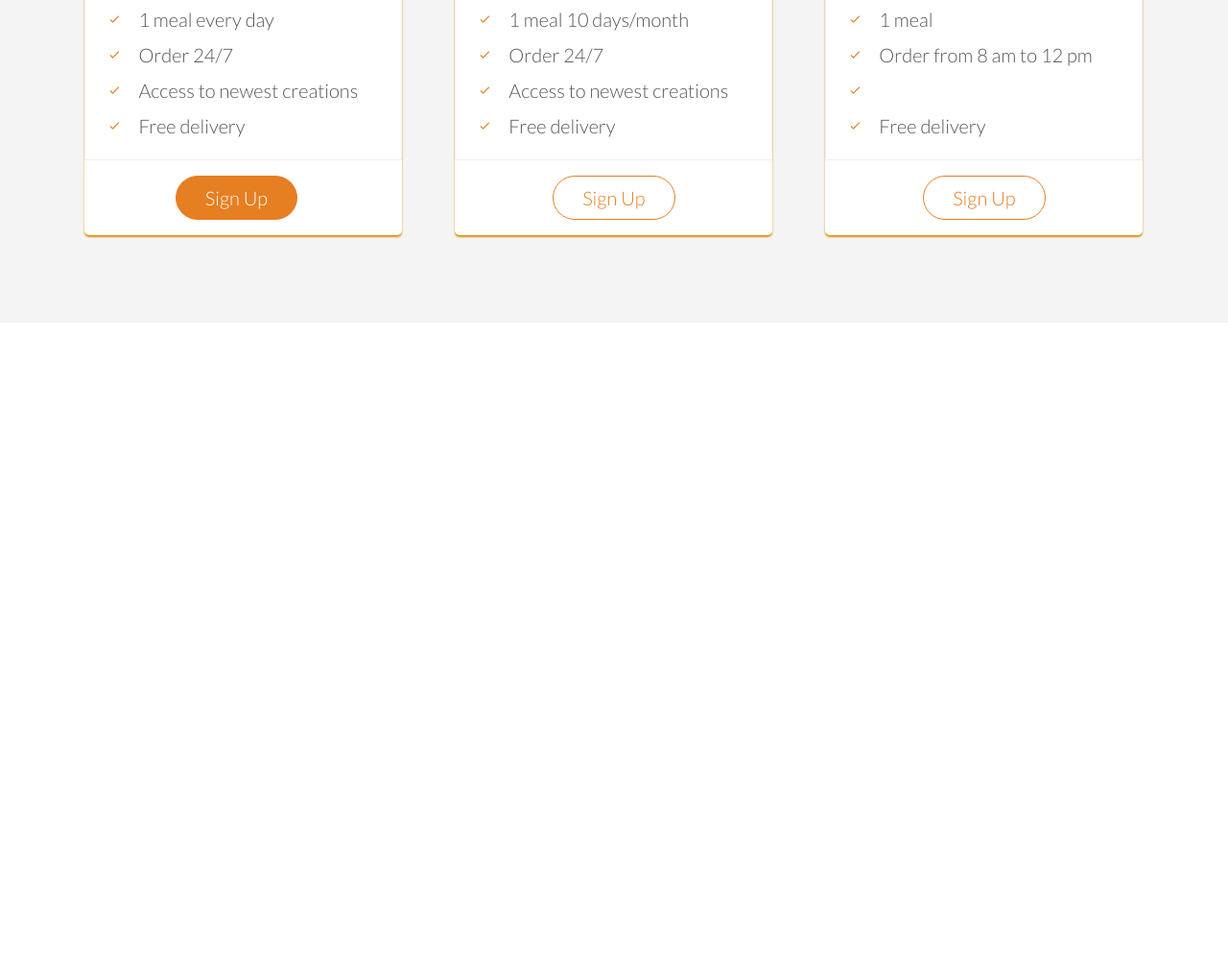
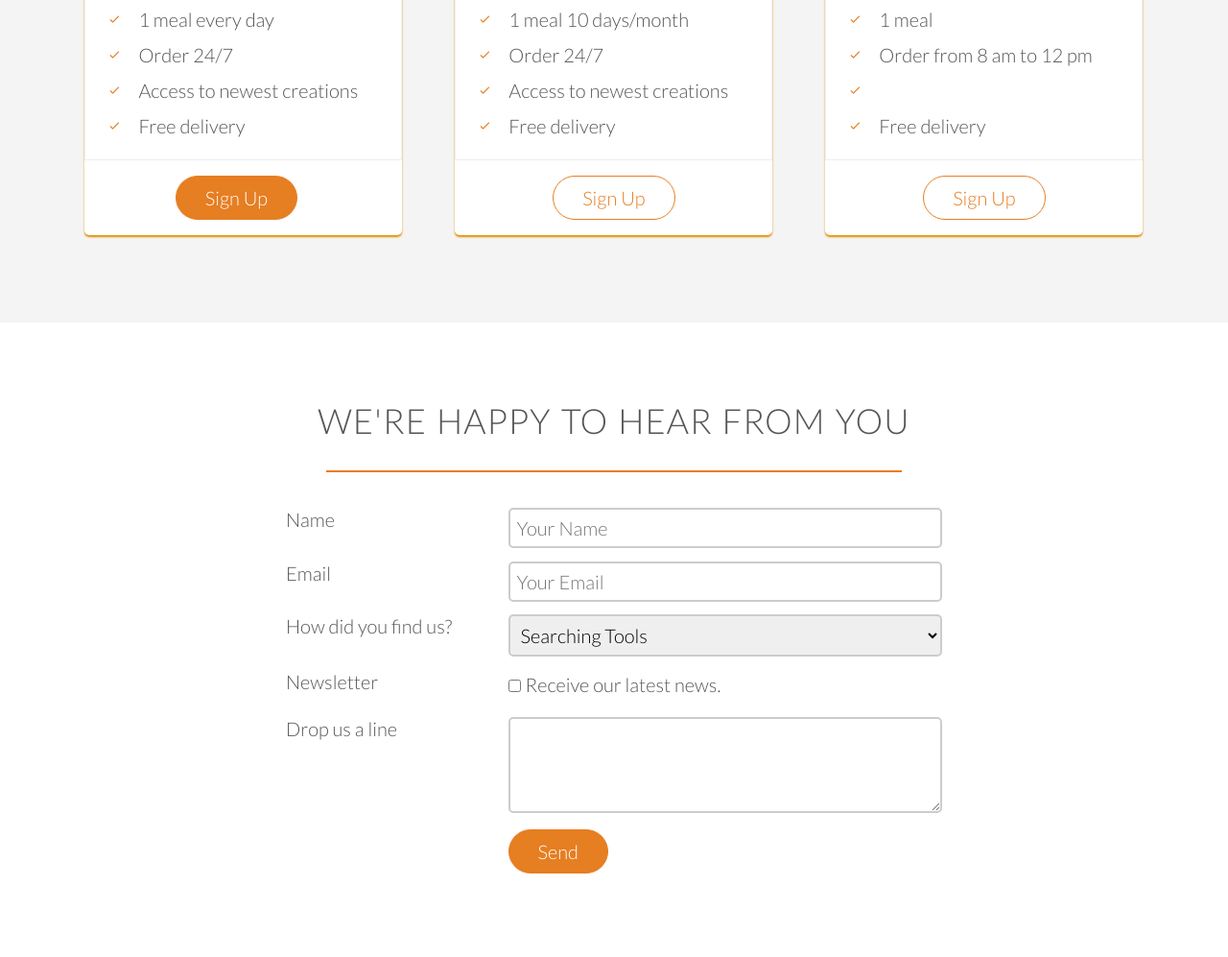
Before and after one commit to johel/omnifood, a plain HTML site: page index.html in a window 1280 px wide. Shown: the part 4255-5252 px from the top of the page at 96% size. Before the commit the page ends 4591 px from the top, so only its background shows below. Drawn offline with Linux system fonts and the light colour scheme; files whose address does not match are found by name.

Commit message:
contat form section

```diff
--- a/index.html
+++ b/index.html
@@ -306,35 +306,82 @@
             </div>
         </section>
 
+        <section class="section-form">
+            <div class="row">
+                <h2>We're happy to hear from you</h2>
+            </div>
+            <div class="row">
+                <form method="post" action="" name="form" class="form">
+                    <div class="row">
+                        <div class="col span-1-of-3">
+                            <label for="name">Name</label>
+                        </div>
+                        <div class="col span-2-of-3">
+                            <input id="name" name="name" type="text" placeholder="Your Name" required>
+                        </div>
+                    </div>
+                    <div class="row">
+                        <div class="col span-1-of-3">
+                            <label for="email">Email</label>
+                        </div>
+                        <div class="col span-2-of-3">
+                            <input id="email" name="email" type="email" placeholder="Your Email" required>
+                        </div>
+                    </div>
+                    <div class="row">
+                        <div class="col span-1-of-3">
+                            <label for="find">How did you find us?</label>
+                        </div>
+                        <div class="col span-2-of-3">
+                            <select id="find" name="find">
+                                <option value="0" selected>Advertisement</option>
+                                <option value="1" selected>Friends</option>
+                                <option value="2" selected>Searching Tools</option>
+                            </select>
+                        </div>
+                    </div>
+                    <div class="row">
+                        <div class="col span-1-of-3">
+                            <label>Newsletter</label>
+                        </div>
+                        <div class="col span-2-of-3">
+                            <input id="news" name="email" type="checkbox" required>Receive our latest news.
+                        </div>
+                    </div>
+                    <div class="row">
+                        <div class="col span-1-of-3">
+                            <label>Drop us a line</label>
+                        </div>
+                        <div class="col span-2-of-3">
+                            <textarea></textarea>
+                        </div>
+                    </div>
+
+                    <div class="row">
+                        <div class="col span-1-of-3">
+                            <label>&nbsp</label>
+                        </div>
+                        <div class="col span-2-of-3">
+                            <input id="btn" name="btn" type="submit" value="Send">
+                        </div>
+                    </div>
+                </form>
+            </div>
+
+
+        </section>
+
     </body>
 
 </html>
 
 <!--
-Title: Start eating healthy today
+Title: We're happy to hear from you
 
-Plan 1: Premium
-399$ per month
-That’s only 13.30$ per meal
-1 meal every day
-Order 24/7
-Access to newest creations
-Free delivery
-
-
-Plan 2: Pro
-149$ per month
-That’s only 14.90$ per meal
-1 meal 10 days/month
-Order 24/7
-Access to newest creations
-Free delivery
-
-
-Plan 3: Starter
-19$ per meal
-1 meal
-Order from 8 am to 12 pm
-Free delivery
-
+Fields to include:
+Name
+Email
+How did you find us?
+Newsletter
+Drop us a line
 -->
--- a/resources/css/style.css
+++ b/resources/css/style.css
@@ -216,7 +216,8 @@ a:active{
 
 
 .btn:link,
-.btn:visited{
+.btn:visited,
+input[type=submit]{
     display:inline-block;
     padding:10px 30px;
     border-radius: 200px;
@@ -227,7 +228,8 @@ a:active{
 }
 
 .btn-full:link,
-.btn-full:visited{
+.btn-full:visited,
+input[type=submit]{
     border: 1px solid #e67e22;
     background-color:#e67e22;
     margin-right: 15px;
@@ -242,14 +244,17 @@ a:active{
 
 
 .btn:hover,
-.btn:active{
+.btn:active,
+input[type=submit]:hover,
+input[type=submit]:active{
     background-color: #cf6d17;
 }
 
 .btn-full:hover,
-.btn-full:active{
+.btn-full:active,
+input[type=submit]:hover,
+input[type=submit]:active{
     border: 1px solid #cf6d17;
-    background-color:#cf6d17;
 }
 
 
@@ -486,3 +491,35 @@ cite img{
 .plan-price-meal{
     font-size:80%;
 }
+
+
+/*-----------------------------------------------------------------------------*/
+/* FORM */
+/*-----------------------------------------------------------------------------*/
+
+.form{
+    width:60%;
+    margin: 0 auto;
+}
+
+.form input[type='text'],
+.form input[type='email'],
+.form textarea,
+.form select{
+    width:100%;
+    padding:7px;
+    border-radius:5px;
+    border: 2px solid #ccc;
+}
+
+.form textarea{
+    height:100px;
+}
+
+input[type=checkbox]{
+    margin: 10px 5px 12px 0;
+}
+
+*:focus{
+    outline: none;
+}
```
